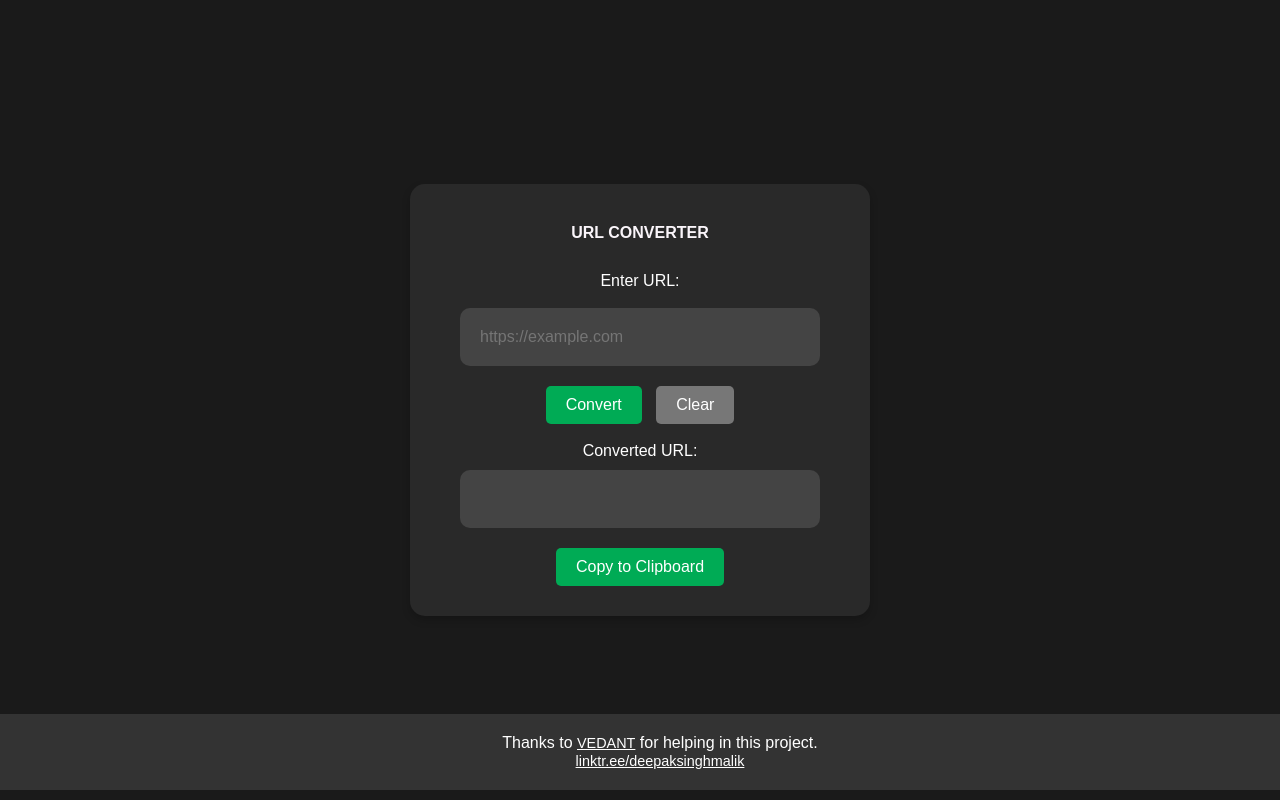
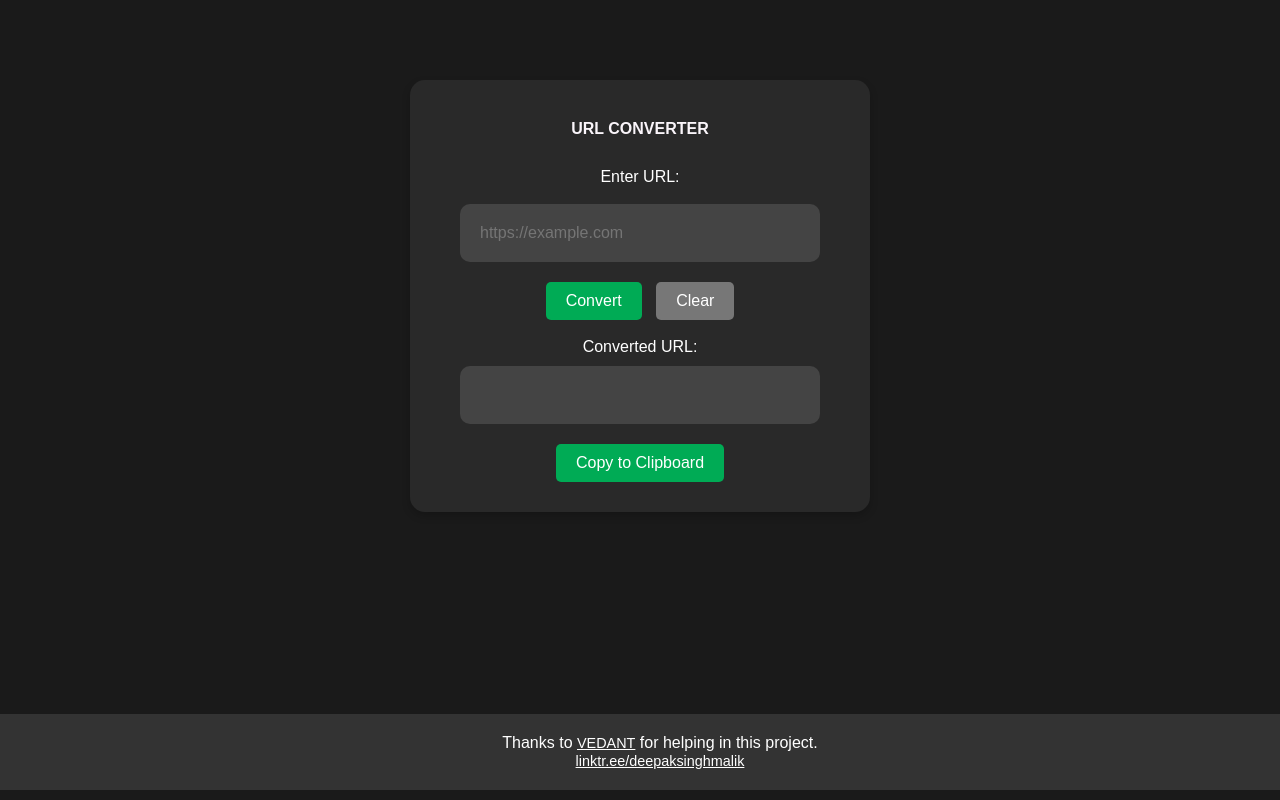
Before and after one commit to DeepakSingh07/URLConverter, a Flask app: page / in a window 1280 px wide. Run offline with Flask 3, Linux system fonts and the light colour scheme.

Commit message:
updated style.css

```diff
--- a/static/css/style.css
+++ b/static/css/style.css
@@ -13,10 +13,12 @@ html, body, div, h1, h2, h3, p, ul, li, a, img, form, input, button {
 
 /* Global Styles */
 body {
+    margin: 0;
     display: flex;
+    flex-direction: column;
     justify-content: center;
     align-items: center;
-    height: 100vh;
+    min-height: 100vh;
     background-color: #1a1a1a;
     color: #ffffff;
     font-family: Arial, sans-serif;
@@ -30,6 +32,8 @@ body {
     text-align: center;
     max-width: 400px;
     box-shadow: 0 4px 8px rgba(0, 0, 0, 0.2);
+    margin: auto;
+    margin-top: 10vh;
 }
 
 .message {
@@ -158,10 +162,10 @@ button.copy:hover {
     left: 0;
     width: 100%;
     align-self: center;
-  }
+}
 
-  .footer a {
+.footer a {
     color: white;
     margin: 0;
     font-size: 0.9em;
-  }
+}
```
